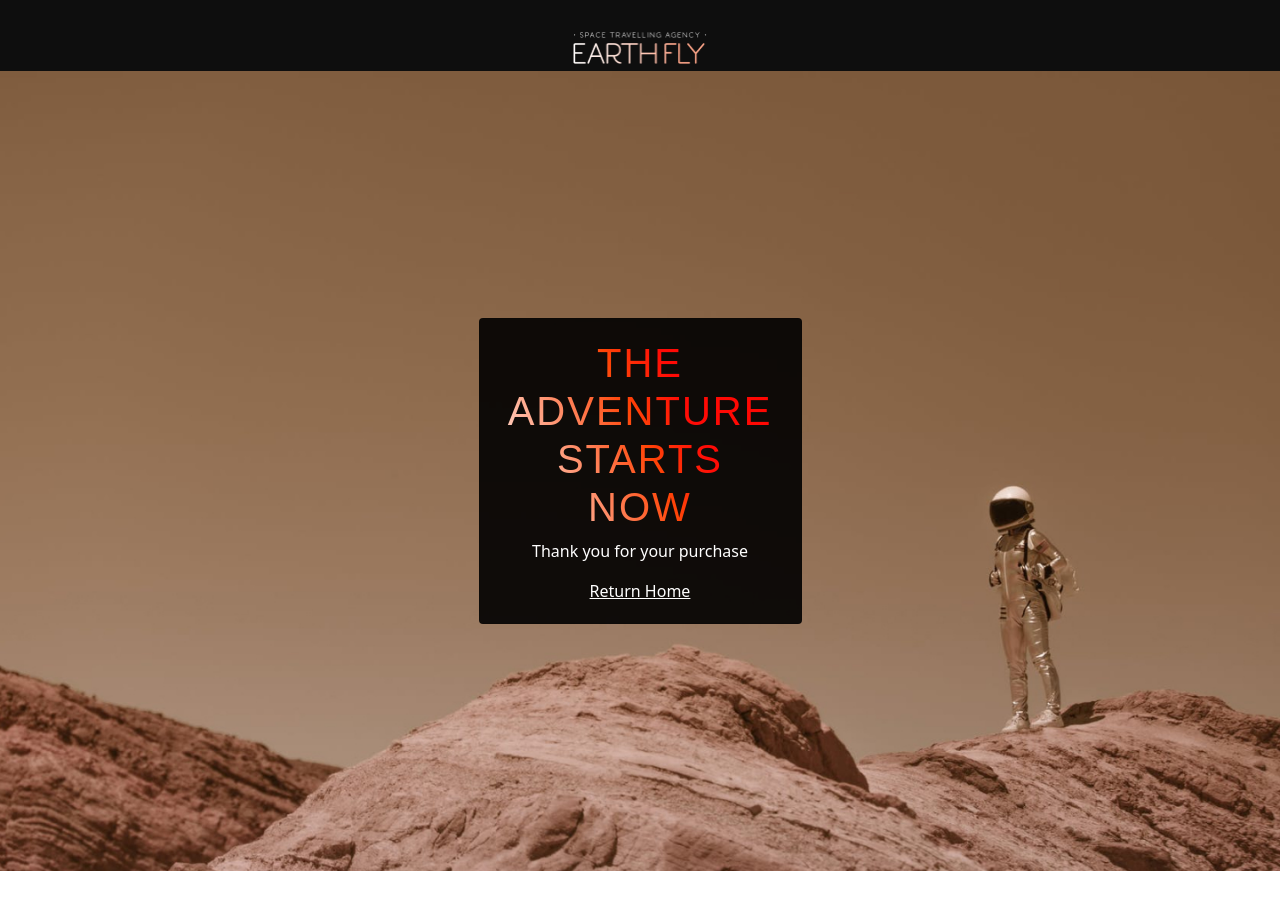
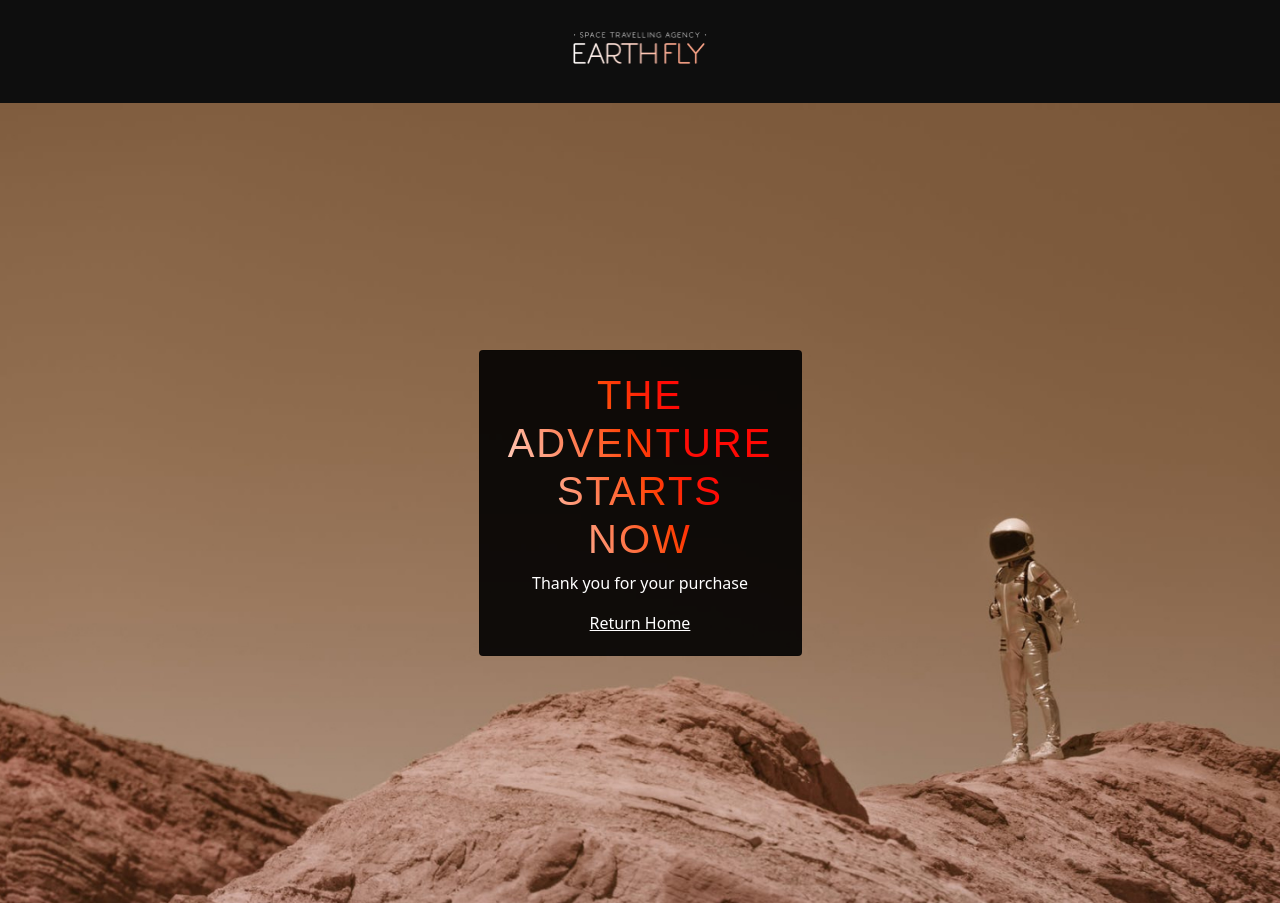
Before and after one commit to CarlosRQuinteroM/DiscoverTheUniverse, a Next.js app: page /bodies/confirmation in a window 1280 px wide. Before the commit the page ends 871 px from the top, so only its background shows below. Built offline with nearby package versions, Linux system fonts and the light colour scheme.

Commit message:
Create component Logo

```diff
--- a/components/screens/Layout.tsx
+++ b/components/screens/Layout.tsx
@@ -1,8 +1,10 @@
 /** @jsxImportSource @emotion/react */
+
+import Head from "next/head";
+
+import { css } from "@emotion/react";
 import React from "react";
-import Head from "next/head";
-import Image from "next/image";
-import { css } from "@emotion/react";
+import Logo from "./Logo";
 
 const Layout = (props: any) => {
   return (
@@ -24,18 +26,7 @@ const Layout = (props: any) => {
           @import url("https://fonts.googleapis.com/css2?family=Orbitron&display=swap");
         `}
       >
-        <div
-          css={css`
-            align-items: center;
-            justify-content: center;
-            display: flex;
-
-            padding-top: 2em;
-          `}
-        >
-          <Image src="/images/logo.png" alt=" Logo" width={134} height={39} />
-        </div>
-
+        <Logo />
         {props.children}
       </div>
     </div>
--- /dev/null
+++ b/components/screens/Logo.tsx
@@ -0,0 +1,22 @@
+/** @jsxImportSource @emotion/react */
+import { css } from "@emotion/react";
+import Image from "next/image";
+
+
+const Logo = () => {
+  return (
+    <div
+      css={css`
+        align-items: center;
+        justify-content: center;
+        display: flex;
+        padding: 2em;
+        background-color: transparent;
+      `}
+    >
+      <Image src="/images/logo.png" alt=" Logo" width={134} height={39} />
+    </div>
+  );
+};
+
+export default Logo;
```
Also changed, not shown: components/screens/HeaderHome.tsx (+4 -4 lines).
